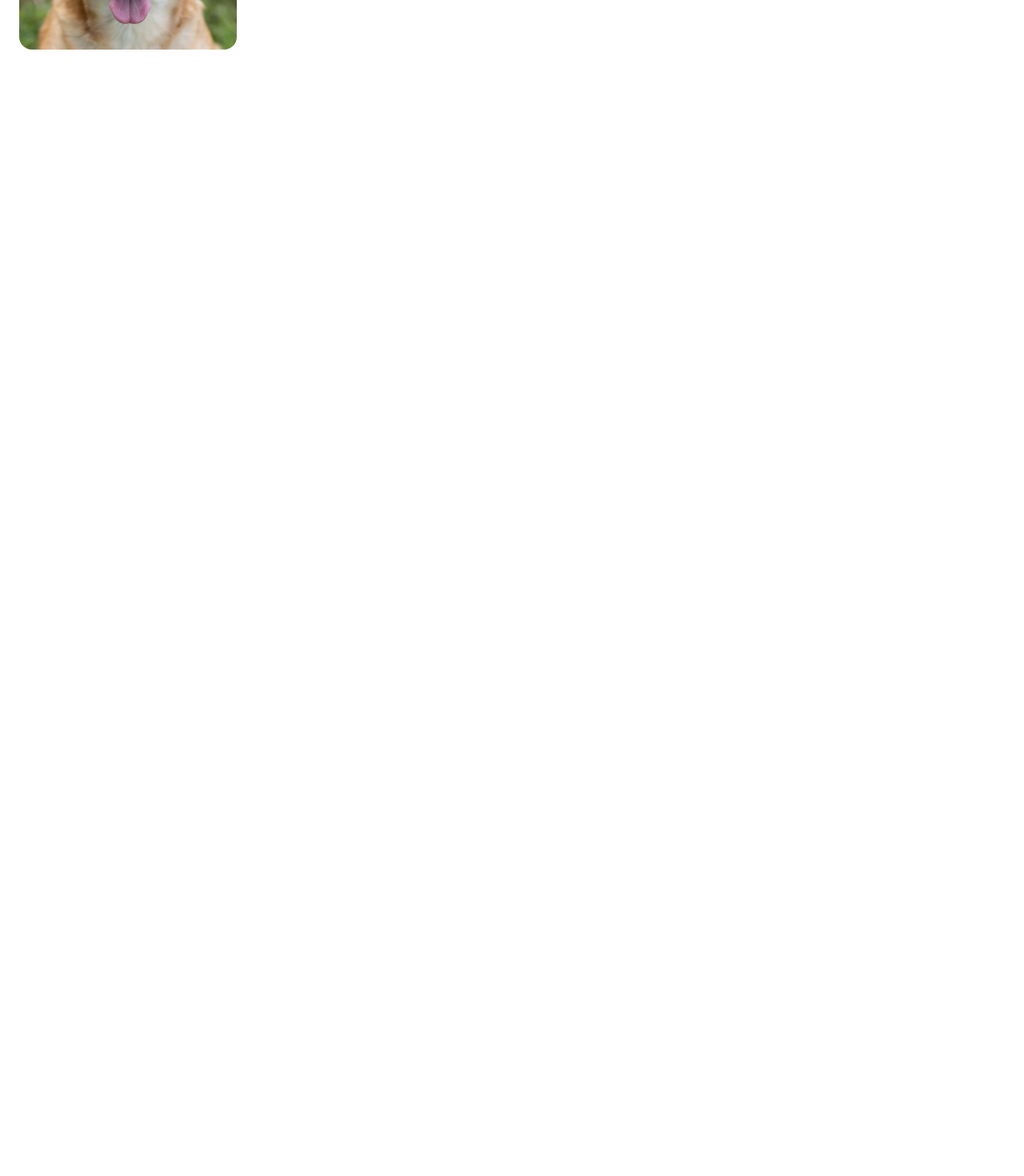
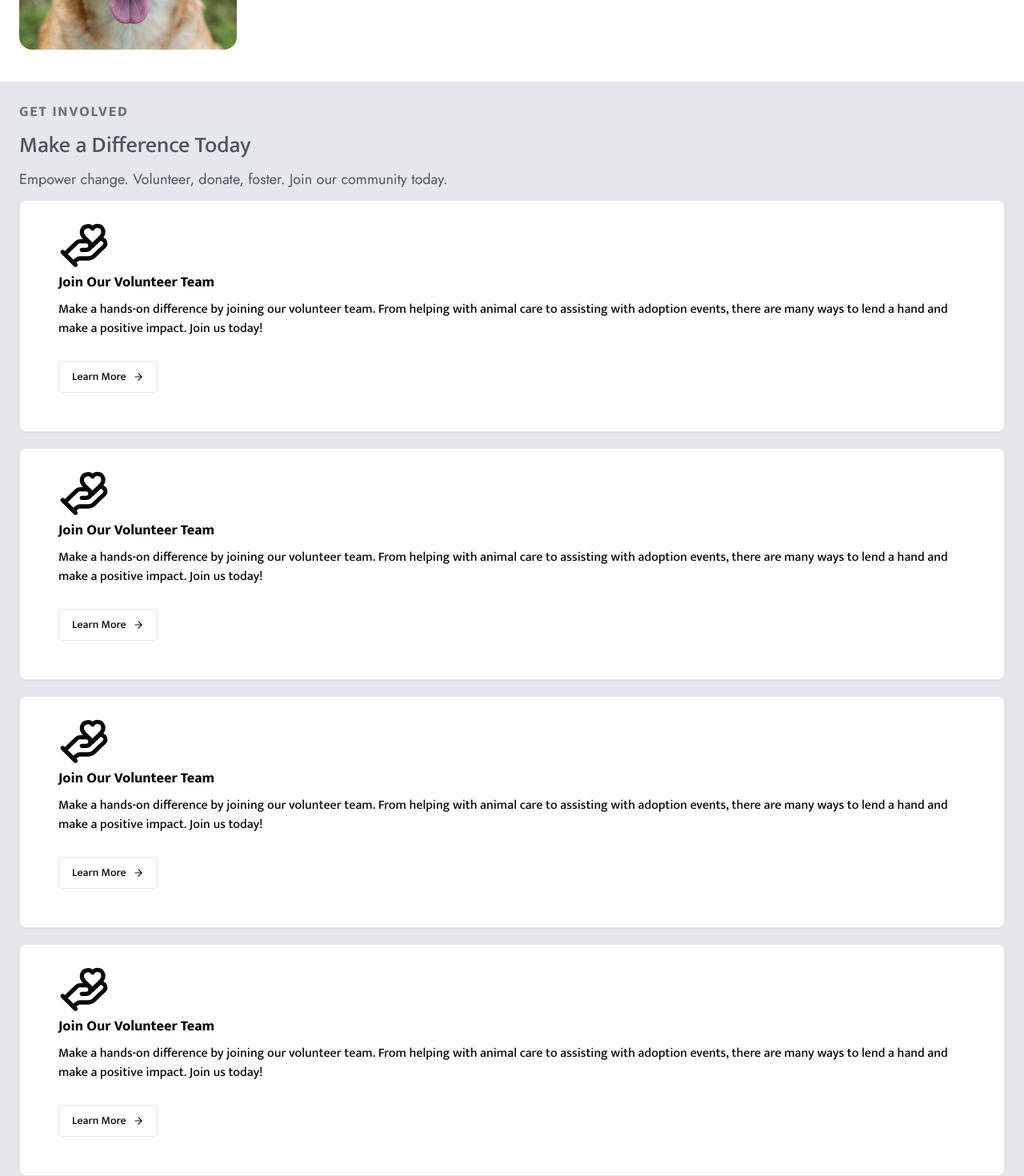
Before and after one commit to MikaelMarceniuk/rescuify-animal-rescue, a Next.js app: page / in a window 1280 px wide. Shown: the part 3440-4910 px from the top of the page at 80% size. Before the commit the page ends 3542 px from the top, so only its background shows below. Built offline with nearby package versions, Linux system fonts and the light colour scheme.

Commit message:
feat(HomePage): Create Get Involved section

```diff
--- a/src/app/page.tsx
+++ b/src/app/page.tsx
@@ -3,6 +3,7 @@ import {
 	Card,
 	CardContent,
 	CardDescription,
+	CardFooter,
 	CardHeader,
 	CardTitle,
 } from '@/components/ui/card'
@@ -10,7 +11,7 @@ import { cn } from '@/lib/utils'
 import { NextPage } from 'next'
 import Image from 'next/image'
 import { jost, mukta } from './fonts'
-import { ArrowRight, Bone, MoveRight } from 'lucide-react'
+import { ArrowRight, Bone, HandHeart, MoveRight } from 'lucide-react'
 import {
 	BaseSectionGroup,
 	BaseSectionHeader,
@@ -257,6 +258,158 @@ const HomePage: NextPage = () => {
 					</li>
 				</ul>
 			</BaseSectionWrapper>
+
+			<BaseSectionWrapper className='bg-gray-200'>
+				<BaseSectionHeader>
+					<BaseSectionGroup>Get Involved</BaseSectionGroup>
+					<BaseSectionTitle>Make a Difference Today</BaseSectionTitle>
+					<BaseSectionSubtitle>
+						Empower change. Volunteer, donate, foster. Join our community today.
+					</BaseSectionSubtitle>
+
+					<ul className='flex flex-col gap-5'>
+						<li>
+							<Card className='p-6'>
+								<CardContent className='flex flex-col gap-7'>
+									<div className='flex flex-col gap-2'>
+										<div>
+											<div>
+												<HandHeart size={64} />
+											</div>
+											<h4 className='text-lg font-semibold'>
+												Join Our Volunteer Team
+											</h4>
+										</div>
+
+										<div>
+											<p>
+												Make a hands-on difference by joining our volunteer
+												team. From helping with animal care to assisting with
+												adoption events, there are many ways to lend a hand and
+												make a positive impact. Join us today!
+											</p>
+										</div>
+									</div>
+
+									<div>
+										<Button variant='outline' className='flex gap-2'>
+											Learn More{' '}
+											<div>
+												<ArrowRight size={14} />
+											</div>
+										</Button>
+									</div>
+								</CardContent>
+							</Card>
+						</li>
+
+						<li>
+							<Card className='p-6'>
+								<CardContent className='flex flex-col gap-7'>
+									<div className='flex flex-col gap-2'>
+										<div>
+											<div>
+												<HandHeart size={64} />
+											</div>
+											<h4 className='text-lg font-semibold'>
+												Join Our Volunteer Team
+											</h4>
+										</div>
+
+										<div>
+											<p>
+												Make a hands-on difference by joining our volunteer
+												team. From helping with animal care to assisting with
+												adoption events, there are many ways to lend a hand and
+												make a positive impact. Join us today!
+											</p>
+										</div>
+									</div>
+
+									<div>
+										<Button variant='outline' className='flex gap-2'>
+											Learn More{' '}
+											<div>
+												<ArrowRight size={14} />
+											</div>
+										</Button>
+									</div>
+								</CardContent>
+							</Card>
+						</li>
+
+						<li>
+							<Card className='p-6'>
+								<CardContent className='flex flex-col gap-7'>
+									<div className='flex flex-col gap-2'>
+										<div>
+											<div>
+												<HandHeart size={64} />
+											</div>
+											<h4 className='text-lg font-semibold'>
+												Join Our Volunteer Team
+											</h4>
+										</div>
+
+										<div>
+											<p>
+												Make a hands-on difference by joining our volunteer
+												team. From helping with animal care to assisting with
+												adoption events, there are many ways to lend a hand and
+												make a positive impact. Join us today!
+											</p>
+										</div>
+									</div>
+
+									<div>
+										<Button variant='outline' className='flex gap-2'>
+											Learn More{' '}
+											<div>
+												<ArrowRight size={14} />
+											</div>
+										</Button>
+									</div>
+								</CardContent>
+							</Card>
+						</li>
+
+						<li>
+							<Card className='p-6'>
+								<CardContent className='flex flex-col gap-7'>
+									<div className='flex flex-col gap-2'>
+										<div>
+											<div>
+												<HandHeart size={64} />
+											</div>
+											<h4 className='text-lg font-semibold'>
+												Join Our Volunteer Team
+											</h4>
+										</div>
+
+										<div>
+											<p>
+												Make a hands-on difference by joining our volunteer
+												team. From helping with animal care to assisting with
+												adoption events, there are many ways to lend a hand and
+												make a positive impact. Join us today!
+											</p>
+										</div>
+									</div>
+
+									<div>
+										<Button variant='outline' className='flex gap-2'>
+											Learn More{' '}
+											<div>
+												<ArrowRight size={14} />
+											</div>
+										</Button>
+									</div>
+								</CardContent>
+							</Card>
+						</li>
+					</ul>
+				</BaseSectionHeader>
+			</BaseSectionWrapper>
 		</div>
 	)
 }
```
